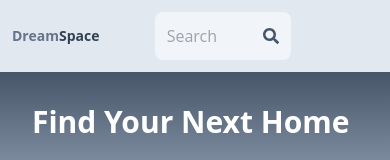
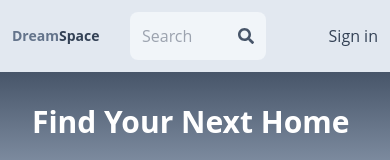
Before and after one commit to chuanzheng55/real-estate-web, a React (Vite) app in the folder client/: page / in a window 390 px wide. Shown: the top 160 px of the page. Built offline with nearby package versions, Linux system fonts and the light colour scheme; no server answers.

Commit message:
fixed mobile view sign in button

```diff
--- a/client/src/components/Header.jsx
+++ b/client/src/components/Header.jsx
@@ -58,15 +58,15 @@ const Header = () => {
           <Link to="/about">
             <li className="hidden sm:inline hover:underline ">About</li>
           </Link>
-          <Link to="/profile">
+          <Link to='/profile'>
             {currentUser ? (
               <img
-                className="rounded-full h-7 w-7 object-cover"
+                className='rounded-full h-7 w-7 object-cover'
                 src={currentUser.avatar}
-                alt="profile"
+                alt='profile'
               />
             ) : (
-              <li className="hidden sm:inline hover:underline ">Sign in</li>
+              <li className=' text-slate-700 hover:underline'> Sign in</li>
             )}
           </Link>
         </ul>
```
